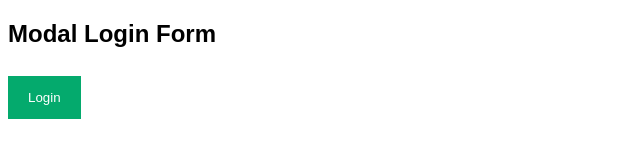
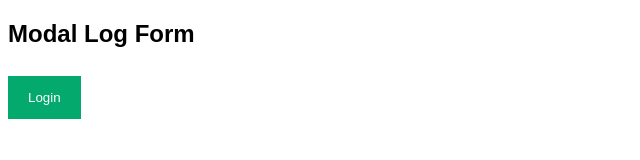
Before and after one commit to YogarajaCA/test, a plain HTML site: page index.html in a window 1280 px wide. Shown: the full height of the page, 0-640 px from the left. Drawn offline with Linux system fonts and the light colour scheme.

Commit message:
Update index.html

```diff
--- a/index.html
+++ b/index.html
@@ -127,7 +127,7 @@ span.psw {
 </head>
 <body>
 
-<h2>Modal Login Form</h2>
+<h2>Modal Log Form</h2>
 
 <button onclick="document.getElementById('id01').style.display='block'" style="width:auto;">Login</button>
 
```
